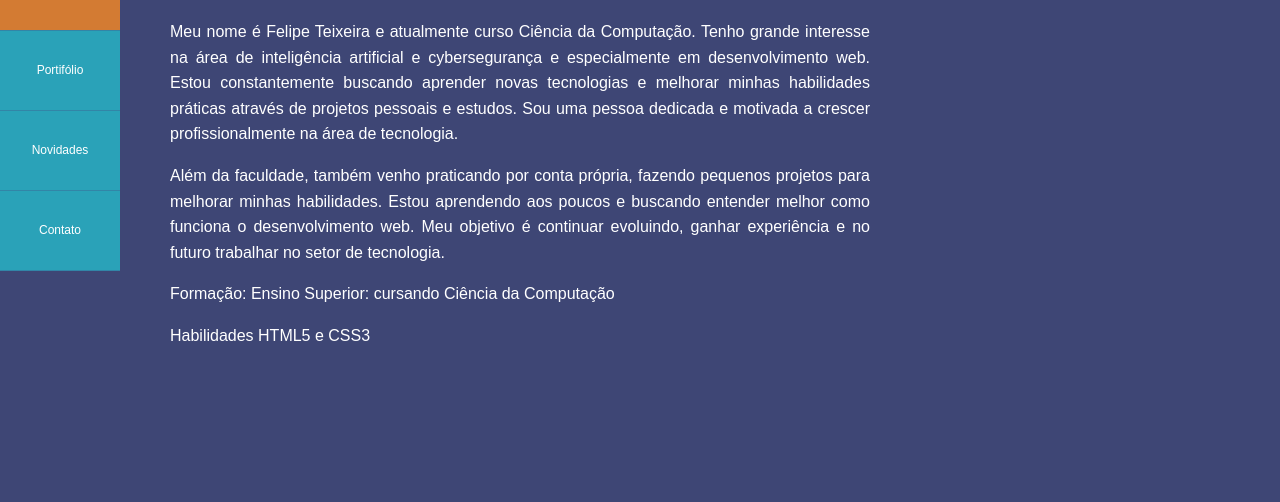
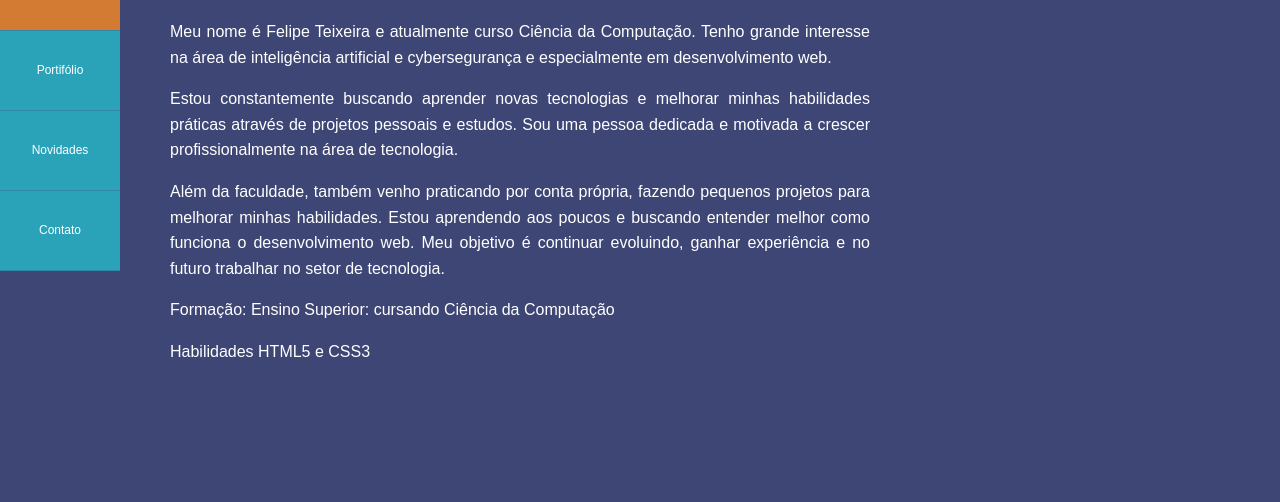
Before and after one commit to Felpz-x/1o-site-, a plain HTML site: page Projeto 1/Currículo.html in a window 1280 px wide. Shown: the part 216-718 px from the top of the page. Drawn offline with Linux system fonts and the light colour scheme.

Commit message:
att do currículo

```diff
--- a/Projeto 1/Currículo.html
+++ b/Projeto 1/Currículo.html
@@ -27,9 +27,9 @@
         <main>
             <h1>Sobre mim</h1>
             <p>Meu nome é Felipe Teixeira e atualmente curso Ciência da Computação.
-                Tenho grande interesse na área de inteligência artificial e cybersegurança e especialmente em desenvolvimento web. Estou constantemente
-                buscando aprender novas tecnologias e melhorar minhas habilidades práticas através de projetos pessoais
-                e estudos. Sou uma pessoa dedicada e motivada a crescer profissionalmente na área de tecnologia.</p>
+                Tenho grande interesse na área de inteligência artificial e cybersegurança e especialmente em desenvolvimento web.
+             <p>Estou constantemente buscando aprender novas tecnologias e melhorar minhas habilidades práticas através de projetos pessoais e estudos.
+                Sou uma pessoa dedicada e motivada a crescer profissionalmente na área de tecnologia.
             <p>Além da faculdade, também venho praticando por conta própria, fazendo pequenos projetos para melhorar
                 minhas habilidades. Estou aprendendo aos poucos e buscando entender melhor como funciona o
                 desenvolvimento web. Meu objetivo é continuar evoluindo, ganhar experiência e no futuro trabalhar no
```
